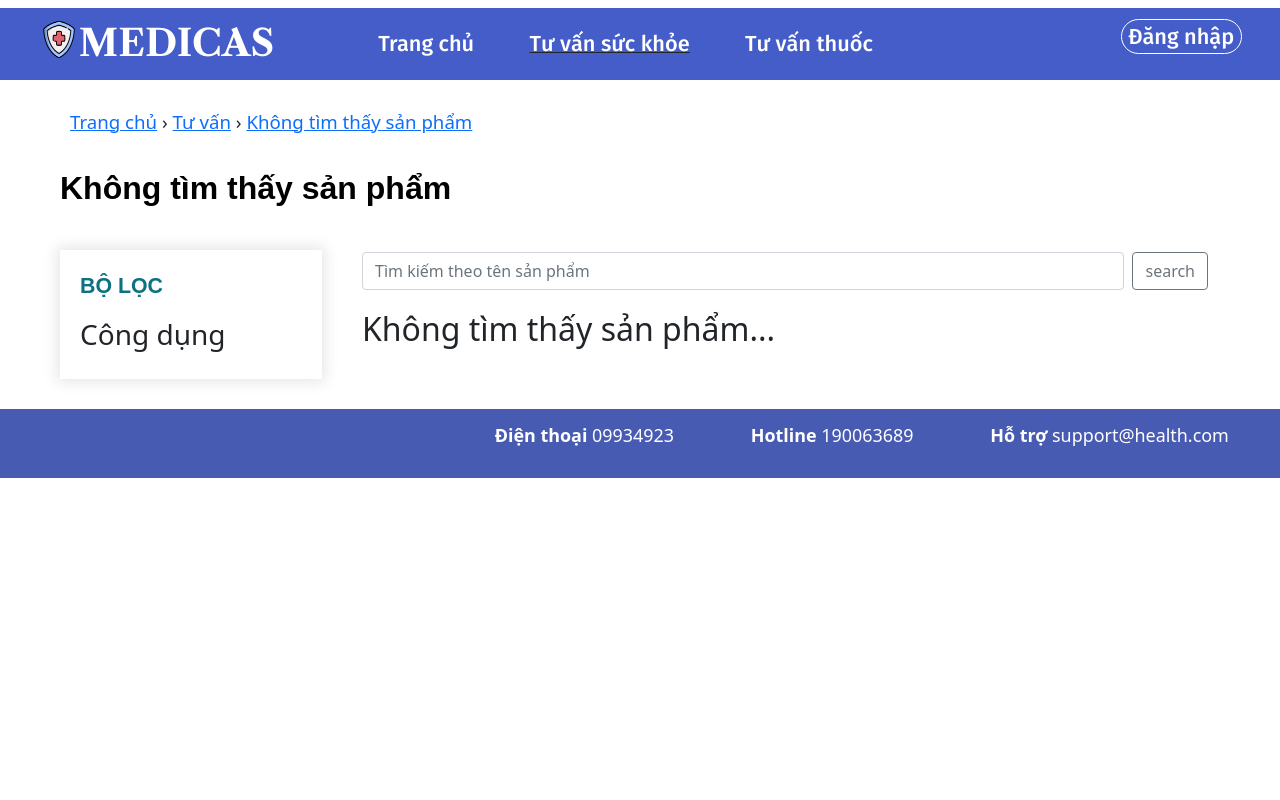
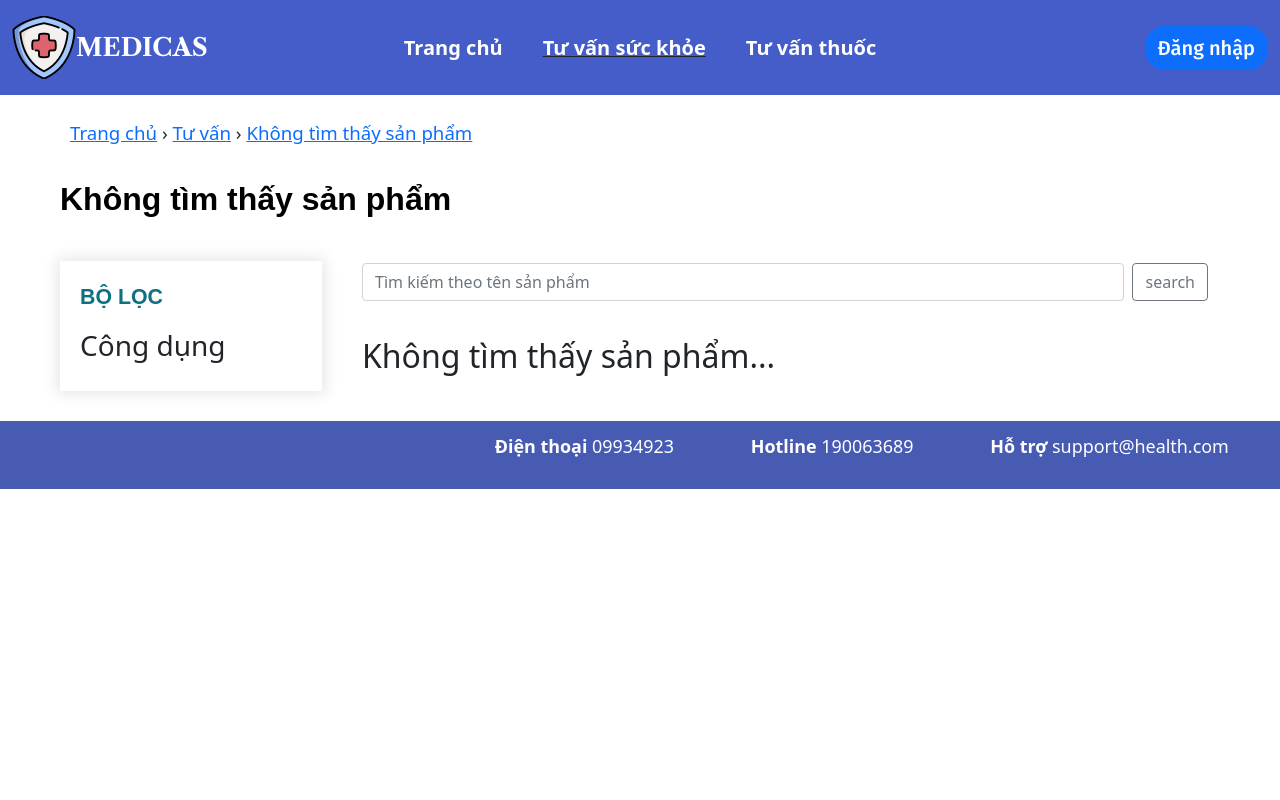
Before and after one commit to bumbungbu115/Medicas, a Django app: page /search/ in a window 1280 px wide. Run offline with Django 3.2, Linux system fonts and the light colour scheme; data that the repository does not hold is empty; some libraries are stand-ins or nearby versions.

Commit message:
update 30/11

```diff
--- /dev/null
+++ b/TVSK/Medicas/static/header.css
@@ -0,0 +1,38 @@
+
+@import url('https://fonts.googleapis.com/css2?family=Raleway:wght@700&display=swap');
+@import url('https://fonts.googleapis.com/css2?family=Libre+Caslon+Text:wght@700&display=swap');
+@import url('https://fonts.googleapis.com/css2?family=Fira+Sans:wght@500&family=Josefin+Sans:wght@700&display=swap');
+@import url('https://fonts.googleapis.com/css2?family=Barlow:ital,wght@1,200&display=swap');
+:root{
+    --primary-color:#445dc9;
+}
+.bg-color{
+    background: #445dc9;
+}
+.ul-li-textwhite li a{
+    font-size: 20px;
+   color: white;
+   padding: 0 20px;
+   text-decoration: none;
+   font-weight: bold;
+
+}
+.ul-li-textwhite li a:hover{
+    text-decoration:white underline;
+ }
+ .font-set{
+    font-size: 25px;
+    font-family: 'Libre Caslon Text';
+}
+.bold{
+    font-weight: bold;
+}
+.btn-login{
+    border-radius: 20px !important;
+    font-size: 20px !important;
+    font-family: 'Fira Sans';
+}
+.hv-button button:hover{
+    background-color: white;
+    color: #445dc9;
+}
--- a/TVSK/Medicas/templates/pages/TuVan.html
+++ b/TVSK/Medicas/templates/pages/TuVan.html
@@ -1,36 +1,15 @@
+{% extends "pages/header.html" %}
 <!DOCTYPE html>
 <html lang="en">
 <head>
-    <meta charset="UTF-8">
-    <meta http-equiv="X-UA-Compatible" content="IE=edge">
-    <meta name="viewport" content="width=device-width, initial-scale=1.0">
+    {% load static %}
+    {% block title %}
     <title>Tư Vấn Thuốc</title>
-    {% load static %}
     <link rel="stylesheet" href="{% static 'TuVan.css'%}">
-    <link rel="stylesheet" href='https://cdnjs.cloudflare.com/ajax/libs/font-awesome/5.15.1/css/all.min.css'>
-
-    <link href="https://cdn.jsdelivr.net/npm/bootstrap@5.1.3/dist/css/bootstrap.min.css" rel="stylesheet" integrity="sha384-1BmE4kWBq78iYhFldvKuhfTAU6auU8tT94WrHftjDbrCEXSU1oBoqyl2QvZ6jIW3" crossorigin="anonymous">
+    {% endblock %}
 </head>
 <body>
-    <div class="navbar">
-        <div class="container">
-            <div class="medicas">
-                <img src="{% static '/image/health.png' %}" alt="logo">
-                <a class="logo" href="{% url 'index' %}"> MEDICAS</a>
-            </div>
-            <nav class="menu">
-                <ul class="primary-nav">
-                    <li><a href="{% url 'index' %}">Trang chủ</a></li>
-                    <li class="current"><a href="">Tư vấn sức khỏe</a></li>
-                    <li><a href="{% url 'medicine' %}">Tư vấn thuốc</a></li>
-                </ul>
-
-                <ul class="secondary-nav">
-                    <li class="cta"><a href="{% url 'login' %}">Đăng nhập</a></li>
-                </ul>
-            </nav>
-        </div>
-    </div>
+    {% block content %}
     <div class="max_size">
         <div class="menu-title">
             <a href="{% url 'index' %}">Trang chủ</a>
@@ -122,5 +101,6 @@
     <script src="https://cdn.jsdelivr.net/npm/bootstrap@5.1.3/dist/js/bootstrap.bundle.min.js" integrity="sha384-ka7Sk0Gln4gmtz2MlQnikT1wXgYsOg+OMhuP+IlRH9sENBO0LRn5q+8nbTov4+1p" crossorigin="anonymous"></script>
     <script src="https://cdn.jsdelivr.net/npm/@popperjs/core@2.10.2/dist/umd/popper.min.js" integrity="sha384-7+zCNj/IqJ95wo16oMtfsKbZ9ccEh31eOz1HGyDuCQ6wgnyJNSYdrPa03rtR1zdB" crossorigin="anonymous"></script>
     <script src="https://cdn.jsdelivr.net/npm/bootstrap@5.1.3/dist/js/bootstrap.min.js" integrity="sha384-QJHtvGhmr9XOIpI6YVutG+2QOK9T+ZnN4kzFN1RtK3zEFEIsxhlmWl5/YESvpZ13" crossorigin="anonymous"></script>
+    {% endblock %}
 </body>
 </html>
--- a/TVSK/Medicas/templates/pages/banthuoc.html
+++ b/TVSK/Medicas/templates/pages/banthuoc.html
@@ -37,7 +37,7 @@
         <div class="Medicine">
             <div style="margin: 20px 0 0 50px">
                 <h1 class="title-block">Nhà thuốc trực tuyến thân thiện cho cả gia đình</h1>
-            <p style="">
+            <p >
                 "Mọi nhu cầu chăm sóc sức khoẻ của gia đình bạn sẽ được đáp ứng nhanh chóng, tận tâm, và hoàn toàn trực
                 tuyến."
             </p>
--- /dev/null
+++ b/TVSK/Medicas/templates/pages/header.html
@@ -0,0 +1,54 @@
+
+<html>
+    <head>
+        <meta charset="UTF-8">
+        <meta http-equiv="X-UA-Compatible" content="IE=edge">
+        <meta name="viewport" content="width=device-width, initial-scale=1.0">
+        <title>Tư Vấn Thuốc</title>
+
+        {% load static %}
+        <link rel="stylesheet" href="{% static 'header.css' %}">
+        <link rel="stylesheet" href='https://cdnjs.cloudflare.com/ajax/libs/font-awesome/5.15.1/css/all.min.css'>
+        {% block title %}
+        {% endblock %}
+        <link href="https://cdn.jsdelivr.net/npm/bootstrap@5.1.3/dist/css/bootstrap.min.css" rel="stylesheet" integrity="sha384-1BmE4kWBq78iYhFldvKuhfTAU6auU8tT94WrHftjDbrCEXSU1oBoqyl2QvZ6jIW3" crossorigin="anonymous">
+    </head>
+    <body>
+        <!-- <div class="navbar">
+            <div class="container">
+
+                <nav class="menu">
+                    <ul class="primary-nav">
+
+                    </ul>
+
+                    <ul class="secondary-nav">
+                        <li class="cta"><a href="{% url 'login' %}">Đăng nhập</a></li>
+                    </ul>
+                </nav>
+            </div>
+        </div> -->
+        <div class="container bg-color" style="max-width:100%">
+            <header class=" d-flex flex-wrap align-items-center justify-content-center justify-content-md-between py-3 mb-4 order-bbottom">
+                <a href="/" class="d-flex align-items-center col-md-3 mb-2 mb-md-0 text-white text-decoration-none font-set">
+                    <div class="medicas d-flex">
+                        <img src="{% static '/image/health.png' %}" alt="logo">
+                    </div>
+                    MEDICAS
+                </a>
+              <ul class="nav col-12 col-md-auto mb-2 justify-content-center mb-md-0 ul-li-textwhite">
+                    <li><a href="{% url 'index' %}">Trang chủ</a></li>
+                    <li class="current"><a href="">Tư vấn sức khỏe</a></li>
+                    <li><a href="{% url 'medicine' %}">Tư vấn thuốc</a></li>
+              </ul>
+
+              <div class="col-md-3 text-end hv-button">
+                <button type="button" class="btn btn-primary btn-login">Đăng nhập</button>
+              </div>
+            </header>
+          </div>
+        {% block content %}
+
+        {% endblock %}
+    </body>
+</html>
```
